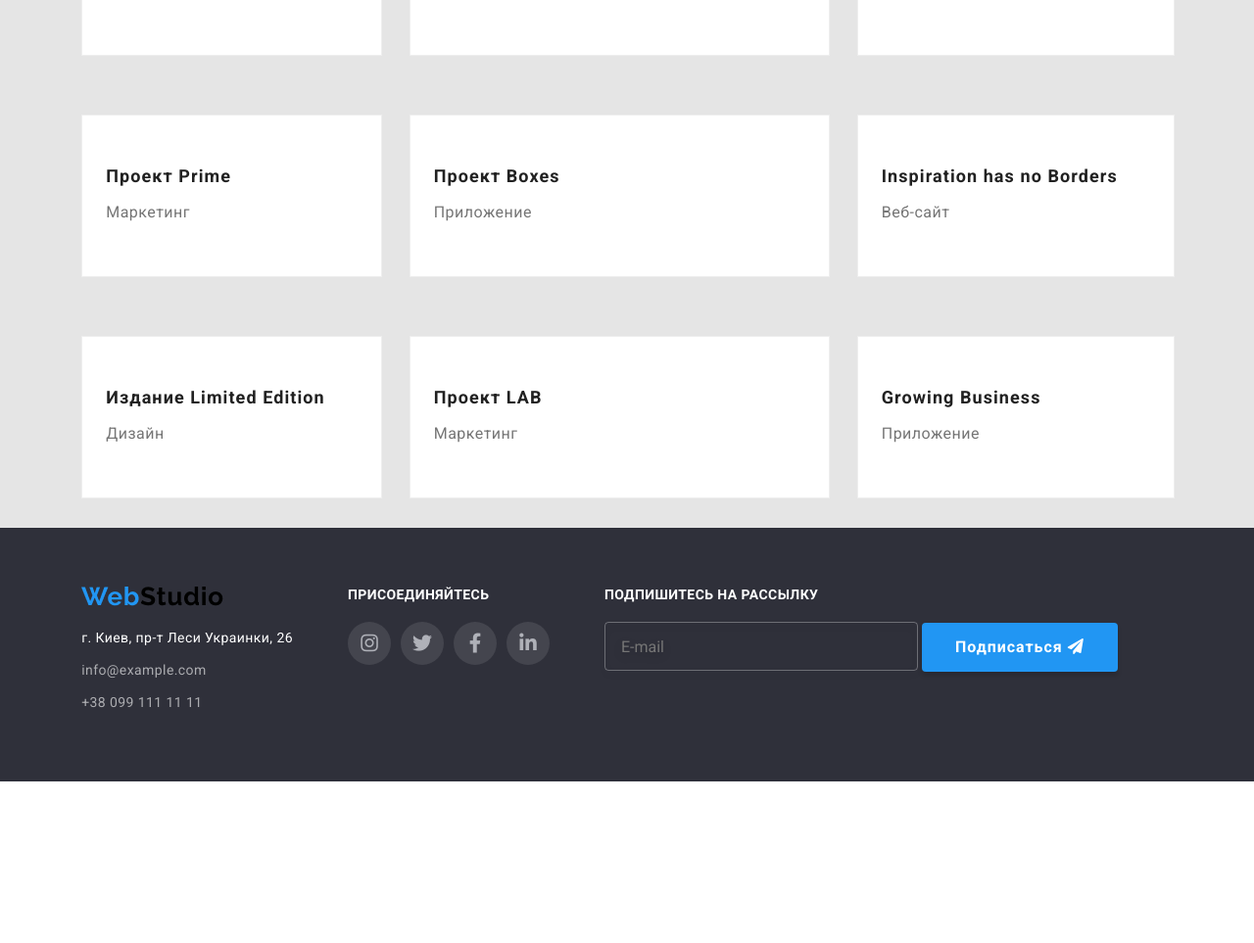
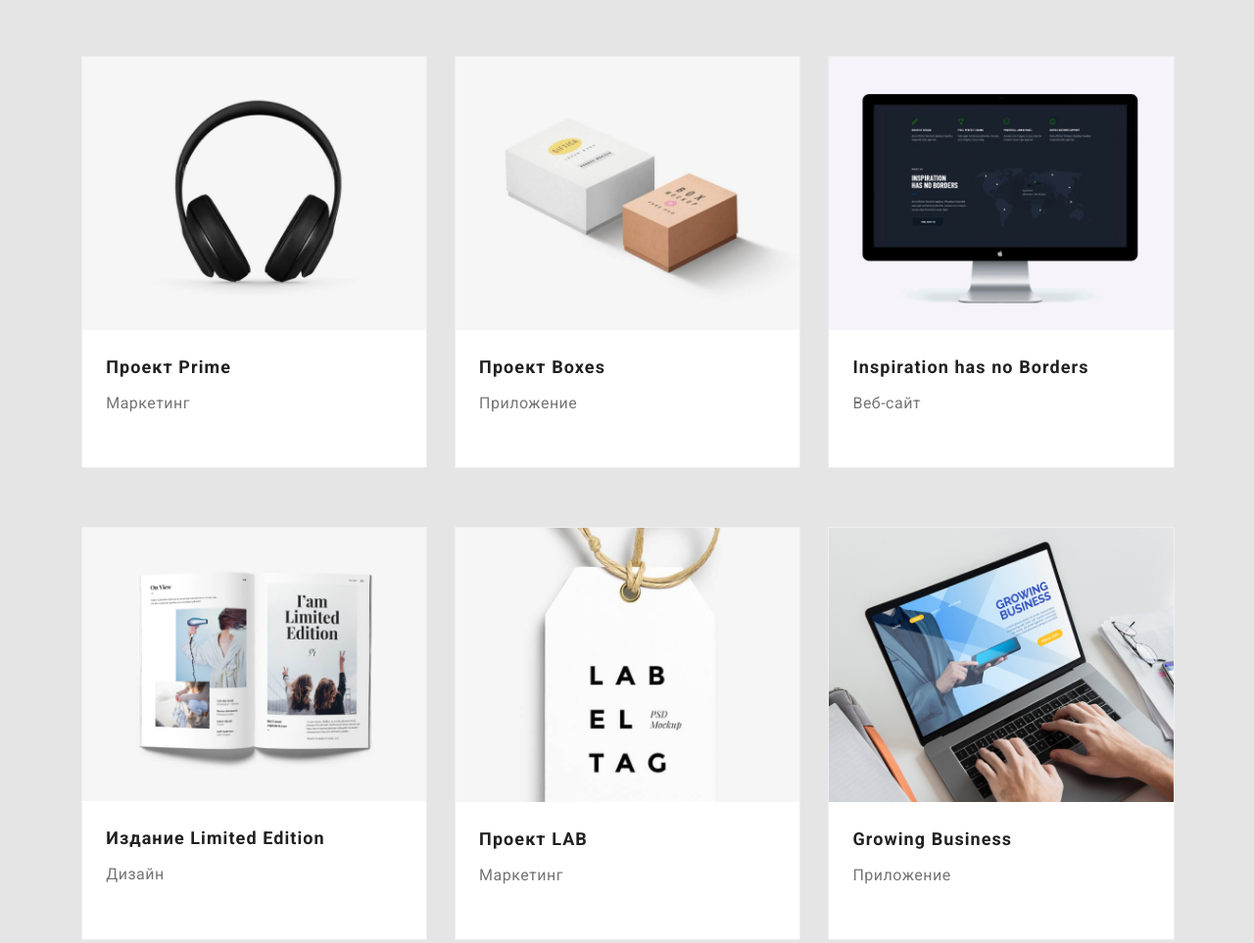
Before and after one commit to lazizbekshodmonov/web-studio-portfolio.github.io, a plain HTML site: page portfolio.html in a window 1280 px wide. Shown: the part 680-1643 px from the top of the page at 98% size. Before the commit the page ends 1478 px from the top, so only its background shows below. Drawn offline with Linux system fonts and the light colour scheme; files whose address does not match are found by name.

Commit message:
I corrected the mistakes

```diff
--- a/portfolio.html
+++ b/portfolio.html
@@ -95,7 +95,7 @@
             <div class="portfolio-categories container">
                 <div class="portfolio-item">
                     <div class="animatsia">
-                        <img src="../portfolio/web site.jpg" alt="" class="portfolio-img">
+                        <img src="../portfolio/web-site.jpg" alt="" class="portfolio-img">
                         <div class="animation-section">
                             <p>Технокряк это современная площадка распространения коронавируса. Компании используют эту платформу для цифрового шпионажа и атак на защищённые сервера конкурентов.</p>
                         </div>
@@ -125,7 +125,7 @@
                 </div>
                 <div class="portfolio-item">
                     <div class="animatsia">
-                        <img src="../portfolio/marceting.jpg" alt="" class="portfolio-img">
+                        <img src="../portfolio/marketing.jpg" alt="" class="portfolio-img">
                         <div class="animation-section">
                             <p>Технокряк это современная площадка распространения коронавируса. Компании используют эту платформу для цифрового шпионажа и атак на защищённые сервера конкурентов.</p>
                         </div>
@@ -135,7 +135,7 @@
                 </div>
                 <div class="portfolio-item">
                     <div class="animatsia">
-                        <img src="../portfolio/app 1.jpg" alt="" class="portfolio-img">
+                        <img src="../portfolio/app1.jpg" alt="" class="portfolio-img">
                         <div class="animation-section">
                             <p>Технокряк это современная площадка распространения коронавируса. Компании используют эту платформу для цифрового шпионажа и атак на защищённые сервера конкурентов.</p>
                         </div>
@@ -145,7 +145,7 @@
                 </div>
                 <div class="portfolio-item">
                     <div class="animatsia">
-                        <img src="../portfolio/web site 1.jpg" alt="" class="portfolio-img">
+                        <img src="../portfolio/web-site1.jpg" alt="" class="portfolio-img">
                         <div class="animation-section">
                             <p>Технокряк это современная площадка распространения коронавируса. Компании используют эту платформу для цифрового шпионажа и атак на защищённые сервера конкурентов.</p>
                         </div>
@@ -155,7 +155,7 @@
                 </div>
                 <div class="portfolio-item">
                    <div class="animatsia">
-                    <img src="../portfolio/design 1.jpg" alt="" class="portfolio-img">
+                    <img src="../portfolio/design1.jpg" alt="" class="portfolio-img">
                     <div class="animation-section">
                         <p>Технокряк это современная площадка распространения коронавируса. Компании используют эту платформу для цифрового шпионажа и атак на защищённые сервера конкурентов.</p>
                     </div>
@@ -165,7 +165,7 @@
                 </div>
                 <div class="portfolio-item">
                     <div class="animatsia">
-                        <img src="../portfolio/marceting 1.jpg" alt="" class="portfolio-img">
+                        <img src="../portfolio/marketing1.jpg" alt="" class="portfolio-img">
                         <div class="animation-section">
                             <p>Технокряк это современная площадка распространения коронавируса. Компании используют эту платформу для цифрового шпионажа и атак на защищённые сервера конкурентов.</p>
                         </div>
@@ -175,7 +175,7 @@
                 </div>
                 <div class="portfolio-item">
                     <div class="animatsia">
-                        <img src="../portfolio/app 2.jpg" alt="" class="portfolio-img">
+                        <img src="../portfolio/app2.jpg" alt="" class="portfolio-img">
                         <div class="animation-section">
                             <p>Технокряк это современная площадка распространения коронавируса. Компании используют эту платформу для цифрового шпионажа и атак на защищённые сервера конкурентов.</p>
                         </div>
```
Also changed, not shown: portfolio/app.jpg (added), portfolio/app1.jpg (added), portfolio/app2.jpg (added), portfolio/design.jpg (added), portfolio/design1.jpg (added), portfolio/marketing.jpg (added), portfolio/marketing1.jpg (added), portfolio/web-site.jpg (added), portfolio/web-site1.jpg (added).
